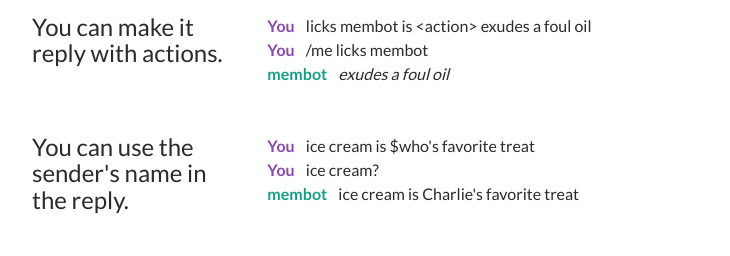
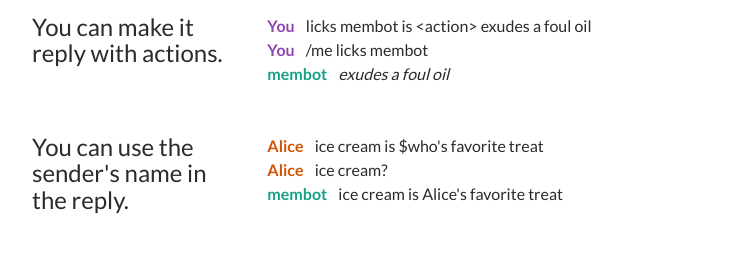
Before and after one commit to statico/memorybot, a website: page docs/index.html in a window 1280 px wide. Shown: the part 1660-1916 px from the top of the page, without its empty margins (270-1000 px from the left). Drawn offline with nearby package versions, Linux system fonts and the light colour scheme.

Commit message:
No really I got this

```diff
--- a/docs/index.html
+++ b/docs/index.html
@@ -143,9 +143,9 @@
           <h4 class="center">You can use the sender's name in the reply.</h4>
         </div>
         <div class="col-lg-8">
-          <span class="you"><b>You</b> ice cream is $who's favorite treat</span>
-          <span class="you"><b>You</b> ice cream?</span>
-          <span class="membot"><b>membot</b> ice cream is Charlie's favorite treat</span>
+          <span class="you a"><b>Alice</b> ice cream is $who's favorite treat</span>
+          <span class="you a"><b>Alice</b> ice cream?</span>
+          <span class="membot"><b>membot</b> ice cream is Alice's favorite treat</span>
         </div>
       </div>
 
```
